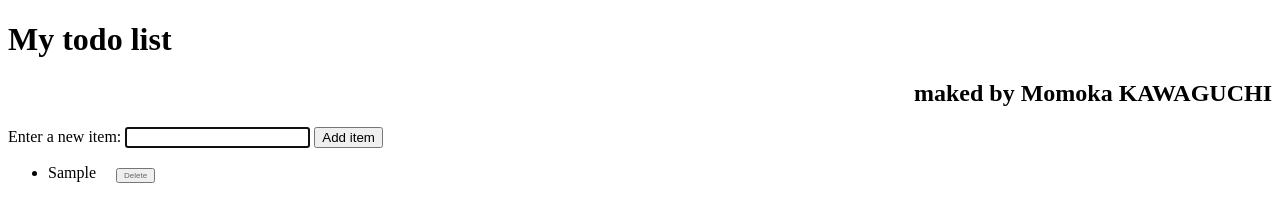
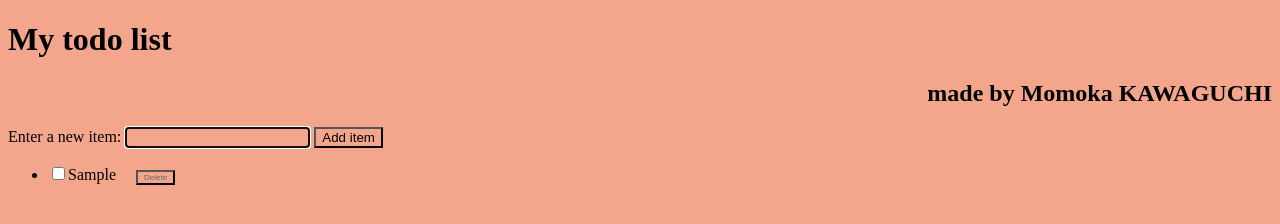
Before and after one commit to mmka1437/mmka1437.github.io, a plain HTML site: page shopping-list.html in a window 1280 px wide. Both pictures are taken after typing "Sample" into the empty fields and a click on the button "Add item". Drawn offline with Linux system fonts and the light colour scheme.

Commit message:
Update shopping-list.html

```diff
--- a/shopping-list.html
+++ b/shopping-list.html
@@ -9,10 +9,9 @@
     h2{
     text-align: right;
     }
-    label.item{
-      text-align: center;
+    *{
+      background-color: #f3a68c;
     }
-
       li {
         margin-bottom: 10px;
       }
@@ -22,12 +21,15 @@
         margin-left: 20px;
         color: #666;
       }
+
+
+
     </style>
   </head>
   <body>
 
     <h1>My todo list</h1>
-    <h2>maked by Momoka KAWAGUCHI</h2>
+    <h2>made by Momoka KAWAGUCHI</h2>
 
     <div>
       <label for="item">Enter a new item:</label>
@@ -52,7 +54,10 @@
       const li = document.createElement('li');
       const span = document.createElement('span');
       const butt = document.createElement('button');
+      const box = document.createElement('input');
+      box.type="checkbox";
 
+      li.appendChild(box);
       li.appendChild(span);
       li.appendChild(butt);
 
@@ -70,6 +75,11 @@
       }
 
       button.onclick=MakingList;
+      window.document.onkeydown = function(){
+        if (event.key === 'Enter') {
+            MakingList();
+        }
+    }
 
     </script>
   </body>
```
